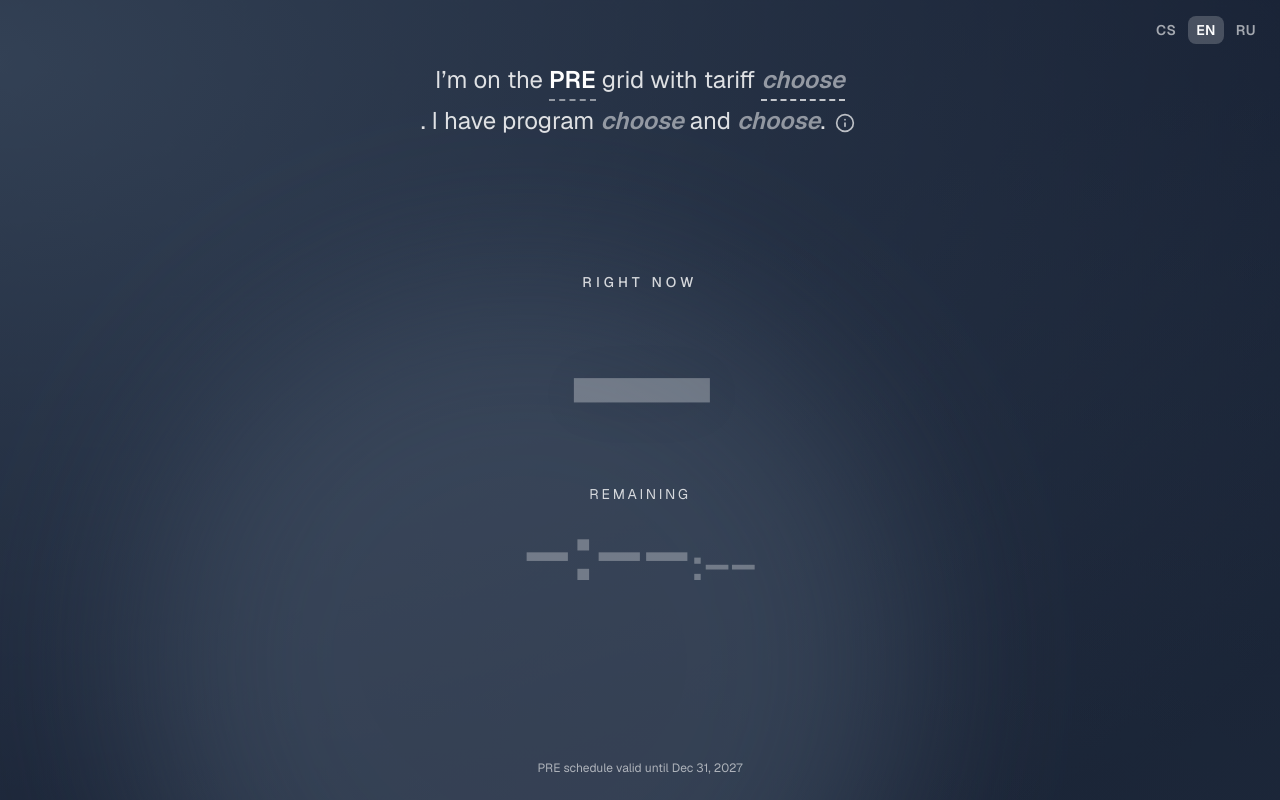
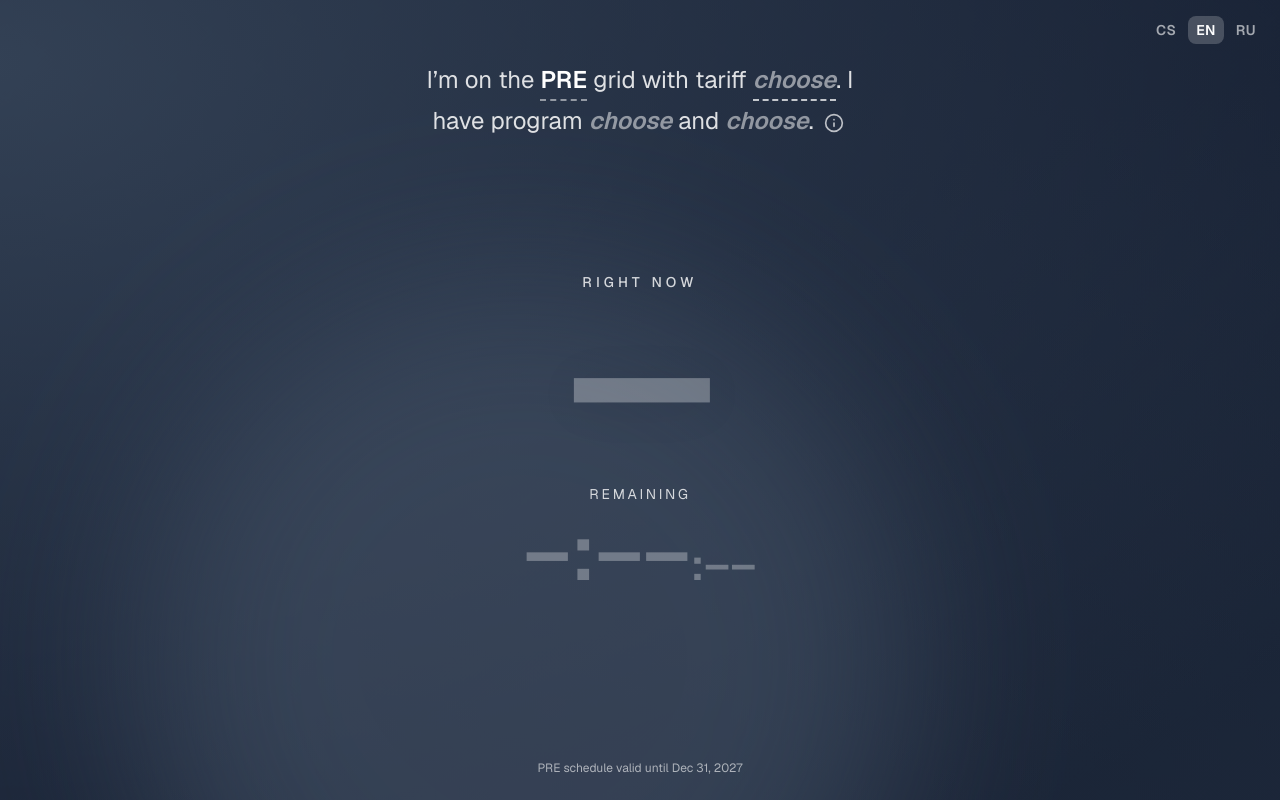
Before and after one commit to cibulka/hdo, a Next.js app: page / in a window 1280 px wide. Built offline with nearby package versions, Linux system fonts and the light colour scheme.

Commit message:
Keep punctuation with tokens, darken gradients, fit long rate words
Punctuation and the info icon are part of the token's no-wrap group, so
a dot never wraps alone. Darker green/red for white-text contrast. The
big rate word scales with its length (ВЫСОКИЙ fits 360px screens).

```diff
--- a/app/globals.css
+++ b/app/globals.css
@@ -172,29 +172,29 @@
 }
 
 .rate-layer--low {
-  background-color: #047857;
+  background-color: #065f46;
   background-image:
-    radial-gradient(at 18% 22%, #34d399 0, transparent 48%),
-    radial-gradient(at 82% 30%, #a3e635 0, transparent 42%),
-    radial-gradient(at 55% 88%, #0d9488 0, transparent 55%),
-    linear-gradient(140deg, #059669, #10b981 45%, #0f766e);
+    radial-gradient(at 18% 22%, #059669 0, transparent 48%),
+    radial-gradient(at 82% 30%, #4d7c0f 0, transparent 42%),
+    radial-gradient(at 55% 88%, #115e59 0, transparent 55%),
+    linear-gradient(140deg, #047857, #059669 45%, #134e4a);
 }
 .rate-layer--low::after {
-  background: #bef264;
+  background: #65a30d;
   top: 15%;
   left: 45%;
 }
 
 .rate-layer--high {
-  background-color: #b91c1c;
+  background-color: #991b1b;
   background-image:
-    radial-gradient(at 20% 25%, #fb7185 0, transparent 46%),
-    radial-gradient(at 80% 35%, #fb923c 0, transparent 42%),
-    radial-gradient(at 50% 90%, #9f1239 0, transparent 55%),
-    linear-gradient(140deg, #dc2626, #e11d48 45%, #991b1b);
+    radial-gradient(at 20% 25%, #be123c 0, transparent 46%),
+    radial-gradient(at 80% 35%, #9a3412 0, transparent 42%),
+    radial-gradient(at 50% 90%, #881337 0, transparent 55%),
+    linear-gradient(140deg, #991b1b, #9f1239 45%, #7f1d1d);
 }
 .rate-layer--high::after {
-  background: #fdba74;
+  background: #c2410c;
   top: 20%;
   left: 10%;
 }
--- a/components/hdo/rate-background.tsx
+++ b/components/hdo/rate-background.tsx
@@ -8,8 +8,8 @@ export type BackgroundMode = "idle" | "low" | "high";
 /** Status-bar colour per mode (theme-color meta), matching the gradients in globals.css. */
 export const THEME_COLORS: Record<BackgroundMode, string> = {
   idle: "#0f172a",
-  low: "#059669",
-  high: "#dc2626",
+  low: "#047857",
+  high: "#991b1b",
 };
 
 /** Full-screen animated gradient; all layers are always mounted so a switch is a crossfade. */
--- a/components/hdo/rate-screen.tsx
+++ b/components/hdo/rate-screen.tsx
@@ -100,8 +100,10 @@ function Status({ state, now }: { state: RateState | null; now: number | null })
     <div key={rate ?? "none"} className={cn("flex flex-col items-center gap-2", rate && "animate-in fade-in slide-in-from-bottom-6 zoom-in-95 duration-700")}>
       <p className={cn("text-sm font-medium uppercase tracking-[0.3em]", "opacity-80")}>{t("status.now")}</p>
       <h1
+        // Font size scales with the word length so long words (ВЫСОКИЙ) fit narrow screens.
+        style={{ "--chars": rate ? t(`rate.${rate}`).length : 3 } as React.CSSProperties}
         className={cn(
-          "text-[clamp(3.5rem,19vw,10rem)] leading-none font-black tracking-tight",
+          "text-[min(10rem,calc((100vw-2rem)/(var(--chars)*0.75)))] leading-none font-black tracking-tight",
           "drop-shadow-[0_4px_24px_rgb(0_0_0/0.25)]",
           !rate && "opacity-30",
         )}
--- a/components/hdo/selection-sentence.tsx
+++ b/components/hdo/selection-sentence.tsx
@@ -1,15 +1,9 @@
 "use client";
 
 import { useTranslations } from "next-intl";
+import type { ReactNode } from "react";
 import { DISTRIBUTORS } from "@/lib/hdo/data";
-import {
-  deviceOptions,
-  draftForDevice,
-  draftForProgram,
-  draftForTariff,
-  programOptions,
-  type DraftSelection,
-} from "@/lib/hdo/options";
+import { deviceOptions, draftForDevice, draftForProgram, draftForTariff, programOptions, type DraftSelection } from "@/lib/hdo/options";
 import type { Period } from "@/lib/hdo/schema";
 import { cn } from "@/lib/utils";
 import { HintPopover } from "./hint-popover";
@@ -79,7 +73,8 @@ export function SelectionSentence({ period, draft, onChange, className }: Select
   return (
     <p className={cn("text-xl leading-relaxed text-balance sm:text-2xl", "text-white/85", className)}>
       {t.rich("sentence", {
-        distributor: () => (
+        distributor: (punctuation) => (
+          <NoWrap trailing={punctuation}>
             <TokenCombobox
               {...common}
               text={distributorName}
@@ -88,8 +83,10 @@ export function SelectionSentence({ period, draft, onChange, className }: Select
               onSelect={() => undefined}
               searchable={false}
             />
+          </NoWrap>
         ),
-        tariff: () => (
+        tariff: (punctuation) => (
+          <NoWrap trailing={punctuation}>
             <TokenCombobox
               {...common}
               text={draft.tariff ?? t("choose")}
@@ -98,8 +95,10 @@ export function SelectionSentence({ period, draft, onChange, className }: Select
               groups={tariffGroups}
               onSelect={(tariff) => onChange(draftForTariff(period, draft, tariff))}
             />
+          </NoWrap>
         ),
-        program: () => (
+        program: (punctuation) => (
+          <NoWrap trailing={punctuation}>
             <TokenCombobox
               {...common}
               text={draft.command ?? t("choose")}
@@ -110,8 +109,19 @@ export function SelectionSentence({ period, draft, onChange, className }: Select
               onSelect={(command) => onChange(draftForProgram(period, draft, command))}
               searchable={programs.length > 6}
             />
+          </NoWrap>
         ),
-        device: () => (
+        device: (punctuation) => (
+          <NoWrap
+            trailing={
+              <>
+                {punctuation}
+                <HintPopover label={t("hintLabel")} className={cn("ml-1.5 align-middle")}>
+                  {t("hint")}
+                </HintPopover>
+              </>
+            }
+          >
             <TokenCombobox
               {...common}
               text={selectedDevice ? tDeviceSentence(selectedDevice.device) : t("choose")}
@@ -125,12 +135,20 @@ export function SelectionSentence({ period, draft, onChange, className }: Select
               }}
               searchable={false}
             />
+          </NoWrap>
         ),
       })}
-      <HintPopover label={t("hintLabel")} className={cn("ml-1.5 align-middle")}>
-        {t("hint")}
-      </HintPopover>
     </p>
+  );
+}
+
+/** Keeps a token together with the punctuation (and icon) right after it, so they never wrap apart. */
+function NoWrap({ children, trailing }: { children: ReactNode; trailing?: ReactNode }) {
+  return (
+    <span className={cn("whitespace-nowrap")}>
+      {children}
+      {trailing}
+    </span>
   );
 }
 
--- a/messages/cs.json
+++ b/messages/cs.json
@@ -12,7 +12,7 @@
     "days": "{count} d"
   },
   "selection": {
-    "sentence": "Jsem v síti <distributor></distributor> se sazbou <tariff></tariff>. Mám program <program></program> a <device></device>.",
+    "sentence": "Jsem v síti <distributor></distributor> se sazbou <tariff>.</tariff> Mám program <program></program> a <device>.</device>",
     "search": "Hledat…",
     "empty": "Nic nenalezeno",
     "unsupported": "zatím nepodporováno",
--- a/messages/en.json
+++ b/messages/en.json
@@ -12,7 +12,7 @@
     "days": "{count} d"
   },
   "selection": {
-    "sentence": "I’m on the <distributor></distributor> grid with tariff <tariff></tariff>. I have program <program></program> and <device></device>.",
+    "sentence": "I’m on the <distributor></distributor> grid with tariff <tariff>.</tariff> I have program <program></program> and <device>.</device>",
     "search": "Search…",
     "empty": "Nothing found",
     "unsupported": "not supported yet",
--- a/messages/ru.json
+++ b/messages/ru.json
@@ -12,7 +12,7 @@
     "days": "{count} д"
   },
   "selection": {
-    "sentence": "Я в сети <distributor></distributor>, тариф <tariff></tariff>. У меня программа <program></program> и <device></device>.",
+    "sentence": "Я в сети <distributor>,</distributor> тариф <tariff>.</tariff> У меня программа <program></program> и <device>.</device>",
     "search": "Поиск…",
     "empty": "Ничего не найдено",
     "unsupported": "пока не поддерживается",
```
Lines whose indentation alone changed are shown as unchanged.
